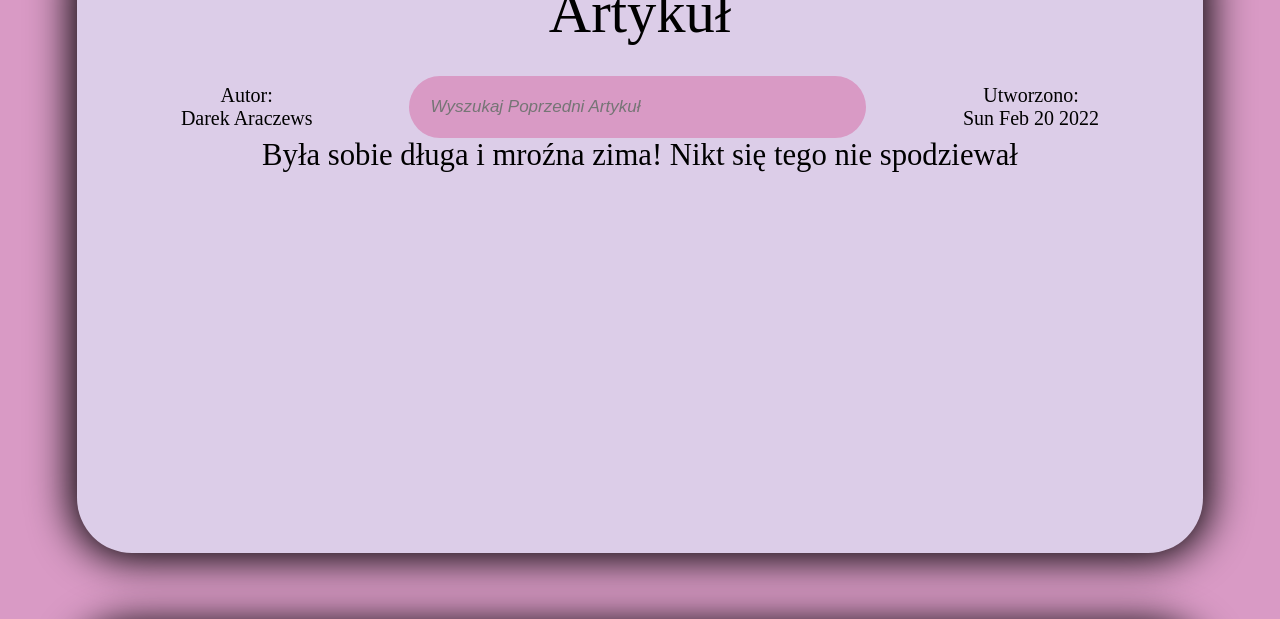
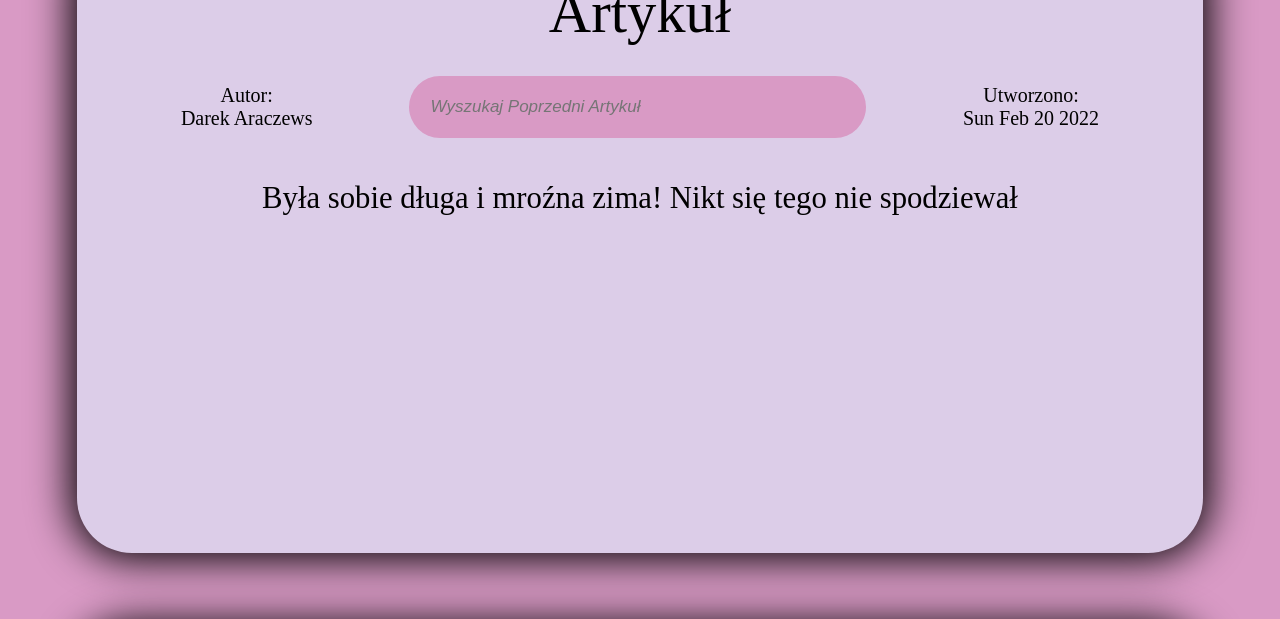
Before and after one commit to D4R3KGR4J3K/acs_website, a Vue app: page / in a window 1280 px wide. Shown: the part 1920-2539 px from the top of the page. Built offline with nearby package versions, Linux system fonts and the light colour scheme.

Commit message:
Fix Style

```diff
--- a/src/components/FooterBody.vue
+++ b/src/components/FooterBody.vue
@@ -31,8 +31,8 @@ export default defineComponent({
   width: 200%;
   height: 700px;
   position: absolute;
-  left: -49,4791666vw;
-  top: 2,60416666vw;
+  left: -49.4791666vw;
+  top: 2.60416666vw;
   background-color: black;
   -webkit-box-shadow: 0px 0px 21px 18px rgba(0, 0, 0, 1);
   -moz-box-shadow: 0px 0px 21px 18px rgba(0, 0, 0, 1);
--- a/src/components/SegmentArticle.vue
+++ b/src/components/SegmentArticle.vue
@@ -115,7 +115,7 @@ export default defineComponent({
   display: flex;
   position: relative;
   text-align: center;
-  margin-top: 3,38541666vw;
+  margin-top: 3.38541666vw;
   font-size: 2.4vw;
   height: 400px;
   width: max-content;
@@ -124,7 +124,7 @@ export default defineComponent({
 .articleTitleStyle {
   display: flex;
   position: relative;
-  margin-top: 2,08333333vw;
+  margin-top: 2.08333333vw;
   font-size: 3.6vw;
   text-align: center;
   width: max-content;
```
